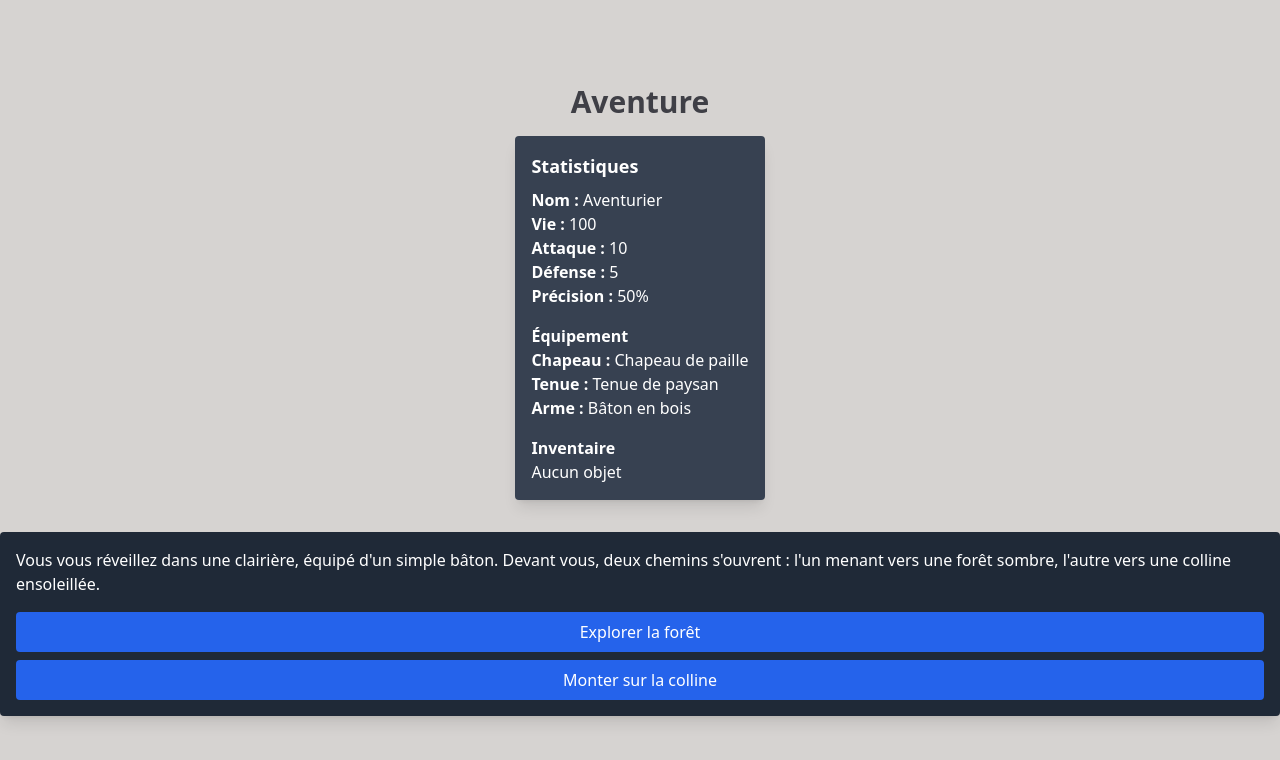
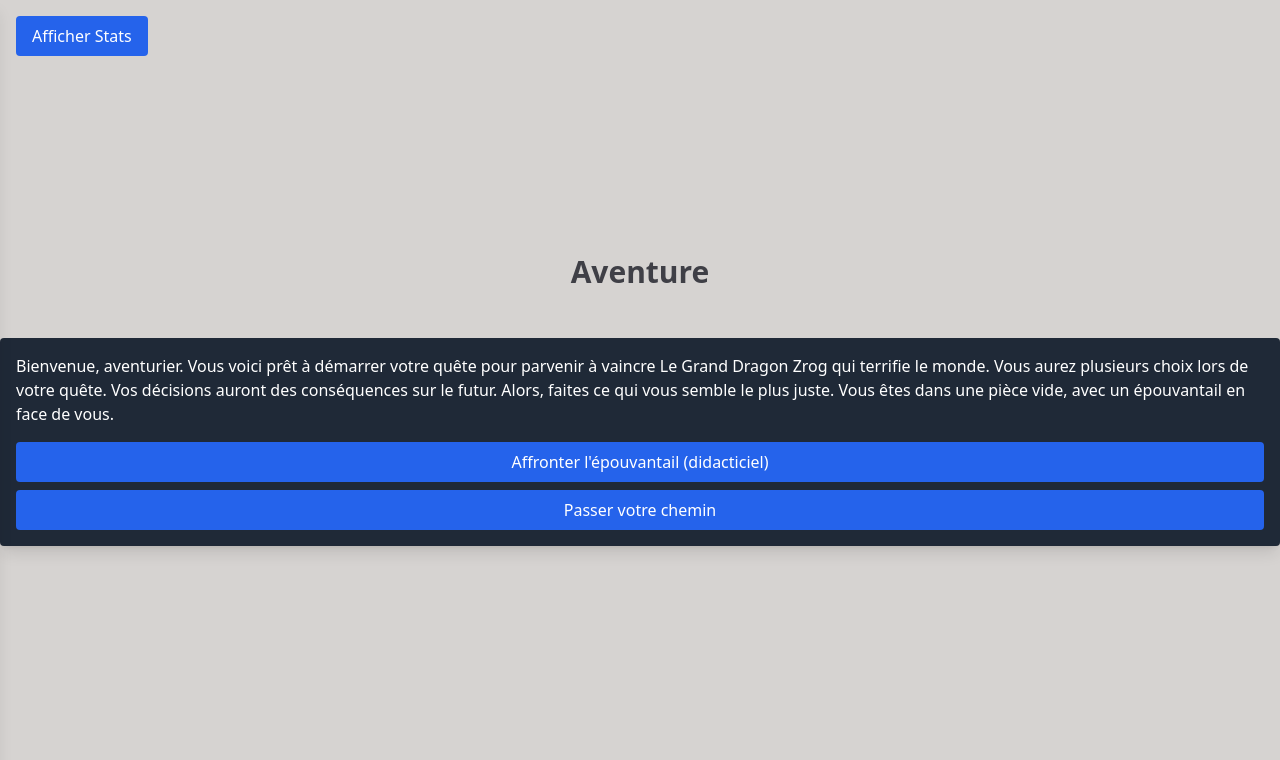
Before and after one commit to GoutteDooo/aventure, a React (Vite) app in the folder aventure-react/: page /adventure in a window 1280 px wide. Shown: the top 760 px of the page. Built offline with nearby package versions, Linux system fonts and the light colour scheme; what @midudev/tailwind-animations would draw is missing.

Commit message:
feat: add épouvantail intro & hud display

```diff
--- a/aventure-react/src/components/HUD.jsx
+++ b/aventure-react/src/components/HUD.jsx
@@ -3,6 +3,7 @@ import { initializePlayer } from '../utils/playerData';
 
 function HUD() {
   const [player, setPlayer] = useState(initializePlayer());
+  const [isVisible, setIsVisible] = useState(false); // state pour display/hide le HUD
 
   useEffect(() => {
     // Si les données du joueur changent, on les met à jour dans le localStorage
@@ -10,7 +11,19 @@ function HUD() {
   }, [player]);
 
   return (
-    <div className="bg-gray-700 text-white p-4 rounded shadow-lg">
+    <>
+    {/*Bouton pour open/close le panneau*/}
+    <button onClick={() => setIsVisible(!isVisible)} className="fixed top-4 left-4 z-50 px-4 py-2 bg-blue-600 text-white rounded hover:bg-blue-700 transition"
+      >
+      {isVisible ? 'Fermer Stats' : 'Afficher Stats'}
+    </button>
+
+    {/* Panneau HUD */}
+    <div
+        className={`fixed top-0 left-0 h-full bg-gray-800 text-white shadow-lg transform ${
+          isVisible ? 'translate-x-0' : '-translate-x-full'
+        } transition-transform duration-300 w-64 p-4 pt-10`}
+      >
       <h2 className="text-lg font-bold mb-2">Statistiques</h2>
       <p><strong>Nom :</strong> {player.name}</p>
       <p><strong>Vie :</strong> {player.stats.health}</p>
@@ -34,6 +47,7 @@ function HUD() {
         </ul>
       )}
     </div>
+      </>
   );
 }
 
--- a/aventure-react/src/data/adventureData.js
+++ b/aventure-react/src/data/adventureData.js
@@ -1,10 +1,10 @@
 // src/data/adventureData.js
 const adventureData = {
   start: {
-    text: "Vous vous réveillez dans une clairière, équipé d'un simple bâton. Devant vous, deux chemins s'ouvrent : l'un menant vers une forêt sombre, l'autre vers une colline ensoleillée.",
+    text: "Bienvenue, aventurier. Vous voici prêt à démarrer votre quête pour parvenir à vaincre Le Grand Dragon Zrog qui terrifie le monde. Vous aurez plusieurs choix lors de votre quête. Vos décisions auront des conséquences sur le futur. Alors, faites ce qui vous semble le plus juste. Vous êtes dans une pièce vide, avec un épouvantail en face de vous.",
     choices: [
-      { text: "Explorer la forêt", next: "forest" },
-      { text: "Monter sur la colline", next: "hill" },
+      { text: "Affronter l'épouvantail (didacticiel)", next: "battle" },
+      { text: "Passer votre chemin", next: "level1" },
     ],
   },
   battle: {
--- a/aventure-react/src/data/enemiesData.js
+++ b/aventure-react/src/data/enemiesData.js
@@ -1,6 +1,6 @@
 // src/data/enemiesData.js
 const enemiesData = {
-  wolf: {
+  epouvantail: {
     name: "Loup féroce",
     health: 100,
     attack: 5,
```
